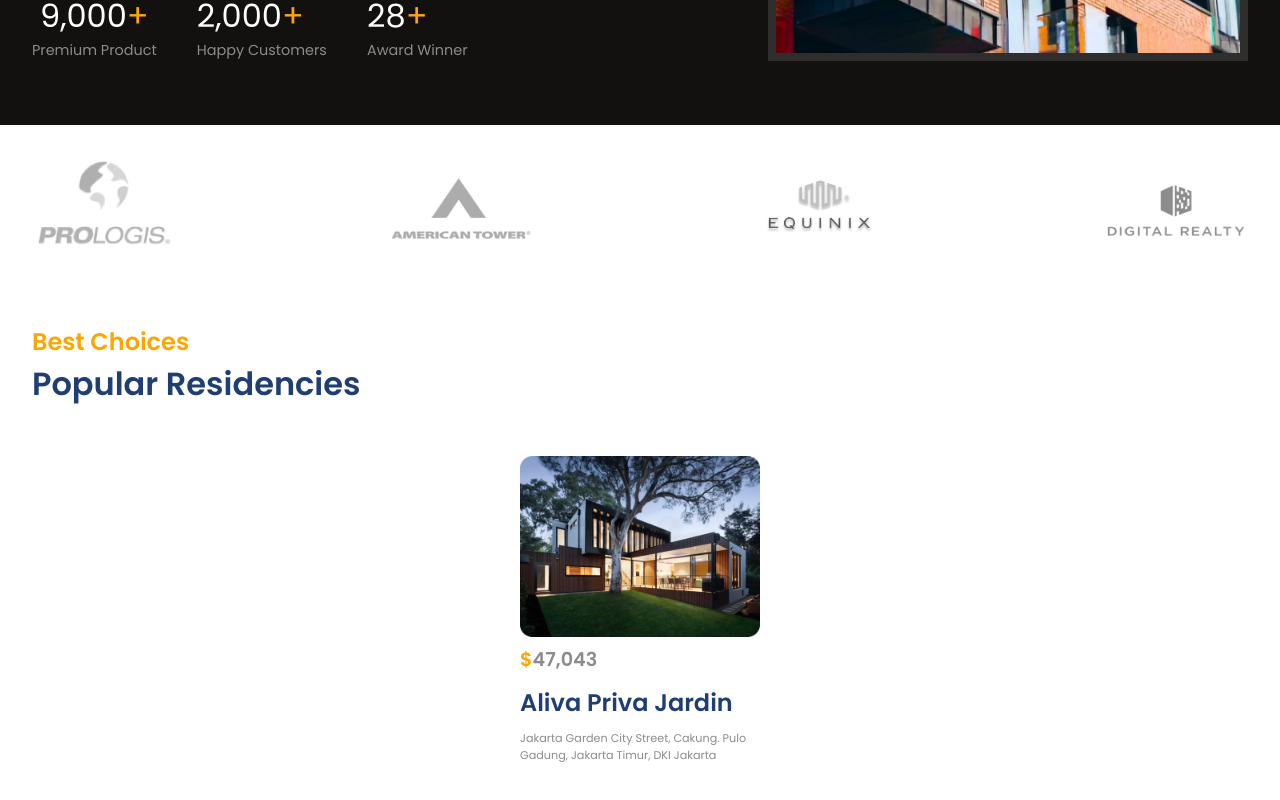
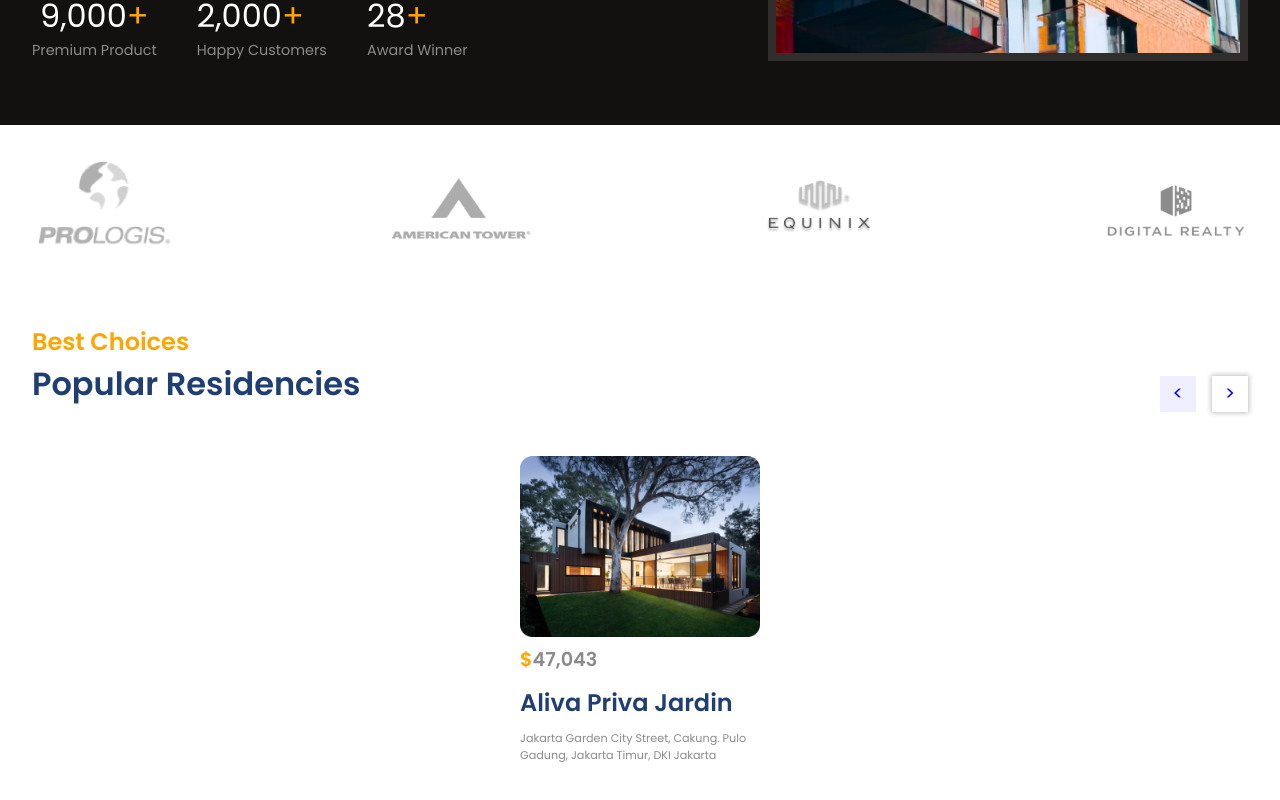
Before and after one commit to SanjoyGorai/real-estate-website, a React (Vite) app: page / in a window 1280 px wide. Shown: the part 633-1433 px from the top of the page. Built offline with nearby package versions, Linux system fonts and the light colour scheme.

Commit message:
slider and slider buttons are working

```diff
--- a/src/componants/Residencies/Residencies.css
+++ b/src/componants/Residencies/Residencies.css
@@ -1,3 +1,8 @@
+.r-container {
+    overflow: hidden;
+    position: relative;
+}
+
 .r-head {
     margin-bottom: 2rem;
 }
@@ -42,3 +47,26 @@
 .swiper-horizontal {
     overflow: visible;
 }
+
+.r-buttons {
+    position: absolute;
+    gap: 1rem;
+    top: -4rem;
+    right: 0;
+}
+
+.r-buttons button {
+    font-size: 1.2rem;
+    padding: 0.2rem 0.8rem;
+    color: blue;
+    border: none;
+    background-color: white;
+    cursor: pointer;
+}
+
+.r-buttons>:nth-child(1) {
+    background-color: #EEEEFF;
+}
+.r-buttons>:nth-child(2) {
+    box-shadow: 0px 0px 5px 1px rgba(0,0,0,0.25);
+}
--- a/src/componants/Residencies/Residencies.jsx
+++ b/src/componants/Residencies/Residencies.jsx
@@ -15,6 +15,7 @@
                 </div>
 
                 <Swiper {...sliderSettings} >
+                    <SliderButtons />
                     {
                         data.map((card, i) => (
                             <SwiperSlide key={i}>
@@ -37,3 +38,13 @@
 };
 
 export default Residencies
+
+const SliderButtons = () => {
+    const swiper = useSwiper();
+    return (
+        <div className="flexCenter r-buttons">
+            <button onClick={() => swiper.slidePrev()}>&lt;</button>
+            <button onClick={() => swiper.slideNext()}>&gt;</button>
+        </div>
+    )
+}
```
